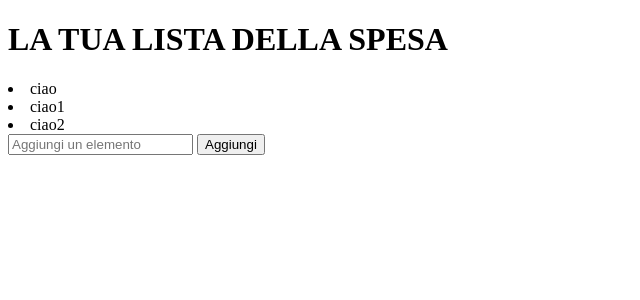
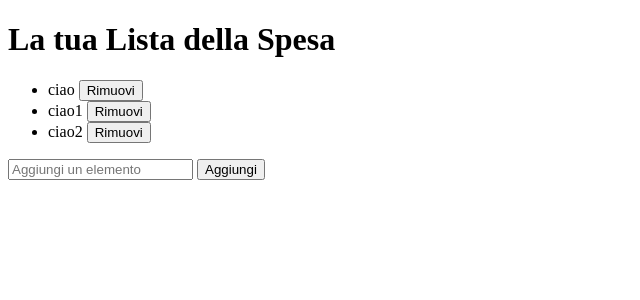
Before and after one commit to petruzzelli-luca/prova-_flask, a Flask app: page / in a window 1280 px wide. Shown: the top 300 px of the page, without its empty margins (0-640 px from the left). Run offline with Flask 3, Linux system fonts and the light colour scheme.

Commit message:
quinto commit

```diff
--- a/lista della spesa/app.py
+++ b/lista della spesa/app.py
@@ -6,7 +6,8 @@ lista=["ciao", "ciao1", "ciao2"]
 def home():
     return render_template("index.html", lista=lista)
 
-@app.route('/aggiungi', methods=['POST'])
+
+@app.route('/aggiungi', methods=['POST'])  #aggiungi
 def aggiungi():
     #ottiene elemento dal form
     elemento = request.form['elemento']
@@ -15,6 +16,12 @@ def aggiungi():
         lista.append(elemento)
     return redirect(url_for('home'))
 
+@app.route('/rimuovi/<int:indice>', methods=['POST']) #rimuovi
+def rimuovi(indice):
+    if 0 <= indice < len(lista):
+        lista.pop(indice)
+    return redirect(url_for('home'))
+
 
 #avvio flask
 if __name__ == '__main__':
--- a/lista della spesa/templates/index.html
+++ b/lista della spesa/templates/index.html
@@ -1,25 +1,34 @@
 <!DOCTYPE html>
 <html lang="en">
+
 <head>
     <meta charset="UTF-8">
     <meta name="viewport" content="width=device-width, initial-scale=1.0">
     <title>Document</title>
 </head>
+
 <body>
-    <h1>LA TUA LISTA DELLA SPESA</h1>
-    {% if lista%}
+    <h1>La tua Lista della Spesa</h1>
+    {% if lista %}
+        <ul>
         {% for elemento in lista %}
-            <li>{{elemento}}</li>
+            <li>
+            {{ elemento }}
+            <form action="/rimuovi/{{ loop.index0 }}" method="post" style="display:inline;">
+
+            <button type="submit">Rimuovi</button>
+            </form>
+            </li>
         {% endfor %}
+        </ul>
     {% else %}
-        <p>la lista è vuota</p>
+        <p>La lista è vuota.</p>
     {% endif %}
 
-    <!-- form per aggiungere un elemento alla lista -->
     <form action="/aggiungi" method="post">
-        <input type="text" name="elemento" placeholder="Aggiungi un elemento"
-        required>
-        <button type="submit">Aggiungi</button>
-        </form>
-</body>
+    <input type="text" name="elemento" placeholder="Aggiungi un elemento" required>
+    <button type="submit">Aggiungi</button>
+    </form>
+    </body>
+
 </html>
```
